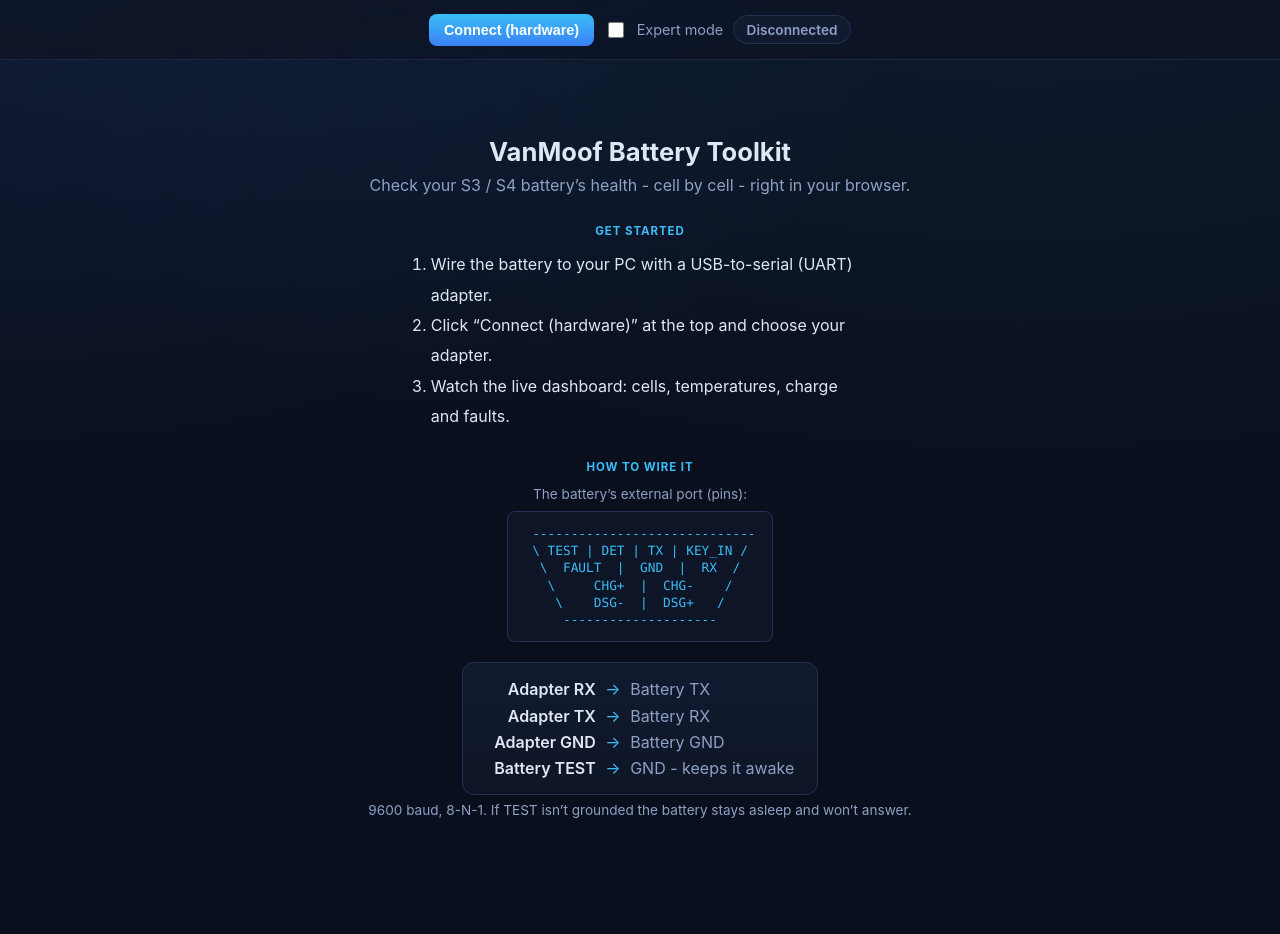
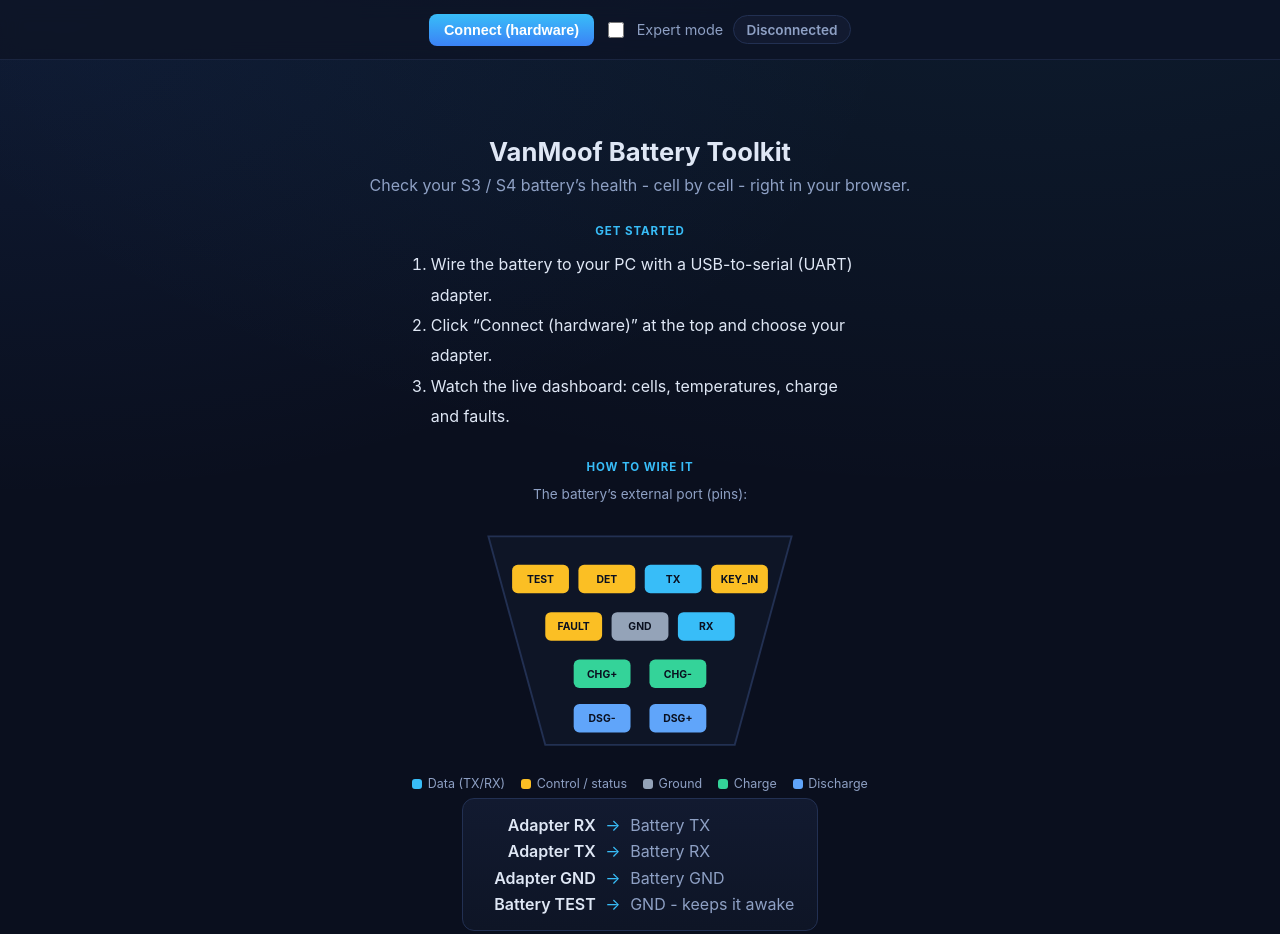
Before and after one commit to Knight1/vanmoof-webtoolkit, a website built with Vite: page index.html in a window 1280 px wide. Shown: the top 934 px of the page. Before the commit the page ends 894 px from the top, so only its background shows below. Built offline with nearby package versions, Linux system fonts and the light colour scheme.

Commit message:
Add nice image of the battery port

```diff
--- a/src/style.css
+++ b/src/style.css
@@ -300,19 +300,18 @@ input:focus, select:focus {
   border: 1px solid var(--border); border-radius: var(--radius);
   padding: 1rem 1.4rem; margin: 0 auto;
 }
-.landing-port {
-  display: inline-block;
-  text-align: left;
-  background: var(--surface-2);
-  border: 1px solid var(--border);
-  border-radius: 8px;
-  padding: 0.8rem 1rem;
-  margin: 0.2rem auto 1rem;
-  color: var(--accent-2);
-  font-family: 'SF Mono', 'Monaco', 'Menlo', 'Ubuntu Mono', monospace;
-  font-size: 0.8rem;
-  line-height: 1.35;
+.port-svg { width: 100%; max-width: 360px; height: auto; margin: 0.3rem auto 0.8rem; display: block; }
+.port-housing { fill: var(--surface-2); stroke: var(--border); stroke-width: 2; }
+.port-pin-label {
+  font-family: -apple-system, BlinkMacSystemFont, "Segoe UI", Roboto, sans-serif;
+  font-size: 11px; font-weight: 700; fill: #0a1020;
 }
+.port-legend {
+  display: flex; gap: 0.5rem 1rem; flex-wrap: wrap; justify-content: center;
+  margin: 0 0 0.4rem; color: var(--muted); font-size: 0.78rem;
+}
+.port-legend span { display: inline-flex; align-items: center; gap: 0.35rem; }
+.port-legend .dot { width: 10px; height: 10px; border-radius: 3px; display: inline-block; }
 .wire-row { display: flex; gap: 0.6rem; align-items: center; justify-content: flex-start; }
 .wire-row .from { color: var(--text); font-weight: 600; min-width: 110px; text-align: right; }
 .wire-row .arrow { color: var(--accent-2); }
--- a/src/ui/landing.ts
+++ b/src/ui/landing.ts
@@ -69,16 +69,8 @@ function renderWelcome(wrap: HTMLElement): void {
   const portCaption = document.createElement('p');
   portCaption.className = 'landing-muted';
   portCaption.textContent = 'The battery’s external port (pins):';
-  const port = document.createElement('pre');
-  port.className = 'landing-port';
-  port.textContent = [
-    ' -----------------------------',
-    ' \\ TEST | DET | TX | KEY_IN /',
-    '  \\  FAULT  |  GND  |  RX  /',
-    '   \\     CHG+  |  CHG-    /',
-    '    \\    DSG-  |  DSG+   /',
-    '     --------------------',
-  ].join('\n');
+  const port = renderPortDiagram();
+  const portLegend = renderPortLegend();
 
   const wiring = document.createElement('div');
   wiring.className = 'landing-wiring';
@@ -103,5 +95,80 @@ function renderWelcome(wrap: HTMLElement): void {
   wnote.textContent =
     '9600 baud, 8-N-1. If TEST isn’t grounded the battery stays asleep and won’t answer.';
 
-  wrap.append(h, lead, stepsTitle, steps, wiringTitle, portCaption, port, wiring, wnote);
+  wrap.append(h, lead, stepsTitle, steps, wiringTitle, portCaption, port, portLegend, wiring, wnote);
 }
+
+const SVG_NS = 'http://www.w3.org/2000/svg';
+
+function svgEl(tag: string, attrs: Record<string, string | number>): SVGElement {
+  const el = document.createElementNS(SVG_NS, tag);
+  for (const [k, v] of Object.entries(attrs)) el.setAttribute(k, String(v));
+  return el;
+}
+
+interface Pin { label: string; cx: number; cy: number; color: string; }
+
+// Pin positions match the battery's external port: a downward-narrowing
+// connector with rows of 4, 3, 2, 2 pins. Colours group pins by function.
+const PIN_DATA = '#38bdf8';       // TX / RX
+const PIN_CONTROL = '#fbbf24';    // TEST / DET / KEY_IN / FAULT
+const PIN_GROUND = '#94a3b8';     // GND
+const PIN_CHARGE = '#34d399';     // CHG+ / CHG-
+const PIN_DISCHARGE = '#60a5fa';  // DSG+ / DSG-
+
+const PORT_PINS: Pin[] = [
+  { label: 'TEST', cx: 85, cy: 75, color: PIN_CONTROL },
+  { label: 'DET', cx: 155, cy: 75, color: PIN_CONTROL },
+  { label: 'TX', cx: 225, cy: 75, color: PIN_DATA },
+  { label: 'KEY_IN', cx: 295, cy: 75, color: PIN_CONTROL },
+  { label: 'FAULT', cx: 120, cy: 125, color: PIN_CONTROL },
+  { label: 'GND', cx: 190, cy: 125, color: PIN_GROUND },
+  { label: 'RX', cx: 260, cy: 125, color: PIN_DATA },
+  { label: 'CHG+', cx: 150, cy: 175, color: PIN_CHARGE },
+  { label: 'CHG-', cx: 230, cy: 175, color: PIN_CHARGE },
+  { label: 'DSG-', cx: 150, cy: 222, color: PIN_DISCHARGE },
+  { label: 'DSG+', cx: 230, cy: 222, color: PIN_DISCHARGE },
+];
+
+function renderPortDiagram(): SVGElement {
+  const w = 60, h = 30;
+  const svg = svgEl('svg', {
+    viewBox: '0 0 380 270',
+    class: 'port-svg',
+    role: 'img',
+    'aria-label': 'Battery external port pinout',
+  });
+  svg.appendChild(svgEl('polygon', { points: '30,30 350,30 290,250 90,250', class: 'port-housing' }));
+  for (const p of PORT_PINS) {
+    svg.appendChild(svgEl('rect', {
+      x: p.cx - w / 2, y: p.cy - h / 2, width: w, height: h, rx: 6, fill: p.color,
+    }));
+    const text = svgEl('text', {
+      x: p.cx, y: p.cy + 1, 'text-anchor': 'middle', 'dominant-baseline': 'middle', class: 'port-pin-label',
+    });
+    text.textContent = p.label;
+    svg.appendChild(text);
+  }
+  return svg;
+}
+
+function renderPortLegend(): HTMLElement {
+  const legend = document.createElement('div');
+  legend.className = 'port-legend';
+  const items: [string, string][] = [
+    [PIN_DATA, 'Data (TX/RX)'],
+    [PIN_CONTROL, 'Control / status'],
+    [PIN_GROUND, 'Ground'],
+    [PIN_CHARGE, 'Charge'],
+    [PIN_DISCHARGE, 'Discharge'],
+  ];
+  for (const [color, label] of items) {
+    const span = document.createElement('span');
+    const dot = document.createElement('i');
+    dot.className = 'dot';
+    dot.style.background = color;
+    span.append(dot, document.createTextNode(' ' + label));
+    legend.append(span);
+  }
+  return legend;
+}
```
